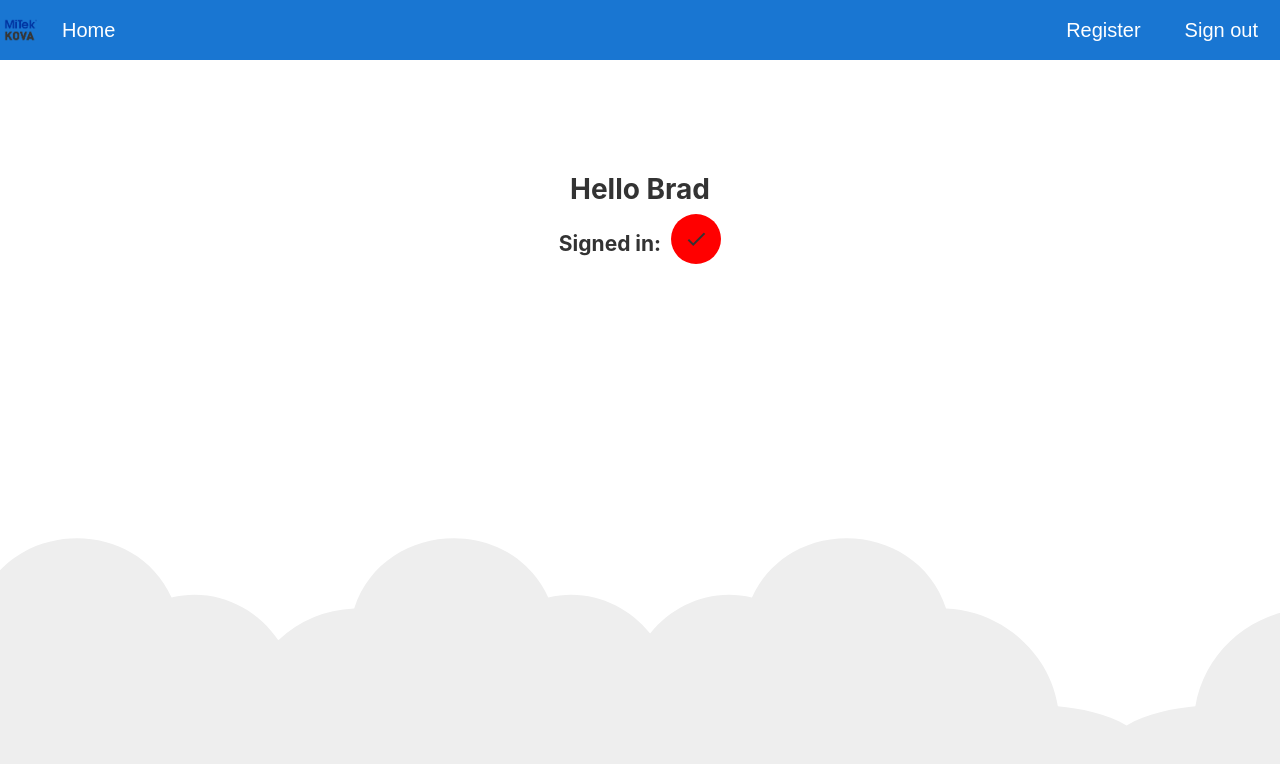
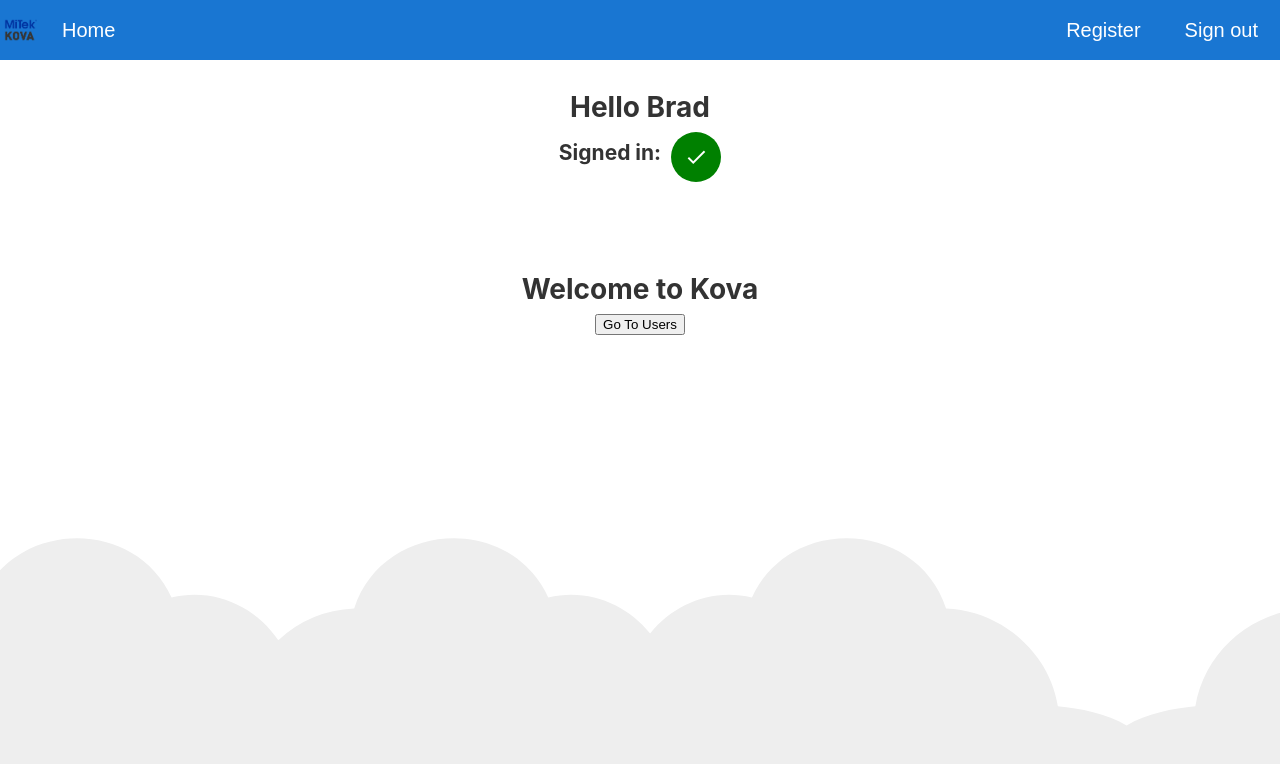
Before and after one commit to MiTek-Kova/AngularTraining, an Angular app in the folder exercises/: page / in a window 1280 px wide. Both pictures are taken after a click on the button "Sign in". Shown: the top 764 px of the page. Built offline with nearby package versions, Linux system fonts and the light colour scheme.

Commit message:
adjust home component with further navigation

```diff
--- a/exercises/src/app/app.component.html
+++ b/exercises/src/app/app.component.html
@@ -1,5 +1,12 @@
 <app-navbar (signedInEvent)="signedInEvent($event)"></app-navbar>
 <div class="content" role="main">
+
+  <h1 *ngIf="!signedIn">Please sign in</h1>
+  <h1 *ngIf="signedIn">Hello {{name}}</h1>
+  <div class="signedInStatus">
+    <h2>Signed in:</h2>
+    <span class="material-icons" [ngClass]="{ 'signedIn': signedIn, 'notSignedIn': !signedIn }">{{ signedIn ? 'done' : 'close'}}</span>
+  </div>
 
   <svg id="clouds" xmlns="http://www.w3.org/2000/svg" width="2611.084" height="485.677" viewBox="0 0 2611.084 485.677">
     <title>Gray Clouds Background</title>
--- a/exercises/src/app/app.component.ts
+++ b/exercises/src/app/app.component.ts
@@ -8,6 +8,9 @@ import { Component } from '@angular/core';
 export class AppComponent {
   title = 'exercises';
   signedIn: boolean = false;
+  name: string = "Brad";
+
+  users:{username:string,status:string}[] = [];
 
   signedInEvent(value: boolean): void {
     this.signedIn = value;
--- a/exercises/src/app/app.module.ts
+++ b/exercises/src/app/app.module.ts
@@ -10,8 +10,8 @@ import { SelectedUserDirective } from './directives/selected-user.directive';
 import { UserDetailsComponent } from './components/user-details/user-details.component';
 import { AppRoutingModule } from './app-routing.module';
 import { ErrorComponent } from './components/error/error.component';
-import {UserService} from "./services/user.service";
-import { HomeComponent } from './components/home/home.component';
+import { UserService } from "./services/user.service";
+import { HomeComponent } from "./components/home/home.component";
 
 @NgModule({
   declarations: [
@@ -23,7 +23,7 @@ import { HomeComponent } from './components/home/home.component';
     SelectedUserDirective,
     UserDetailsComponent,
     ErrorComponent,
-    HomeComponent,
+    HomeComponent
   ],
   imports: [
     BrowserModule,
--- a/exercises/src/app/components/home/home.component.html
+++ b/exercises/src/app/components/home/home.component.html
@@ -1,7 +1,6 @@
 <div class="content" role="main">
-  <h1>Hello {{name}}</h1>
-  <div class="signedInStatus">
-    <h2>Signed in:</h2>
-    <span class="material-icons signedIn" [ngClass]="{ 'signedIn': signedIn, 'notSignedIn': !signedIn }">{{'done'}}</span>
-  </div>
+  <h1>Welcome to Kova</h1>
+  <button (click)="goToUsers()">
+  Go To Users
+  </button>
 </div>
--- a/exercises/src/app/components/home/home.component.ts
+++ b/exercises/src/app/components/home/home.component.ts
@@ -1,4 +1,5 @@
 import { Component, OnInit } from '@angular/core';
+import {Router} from "@angular/router";
 
 @Component({
   selector: 'app-home',
@@ -9,10 +10,13 @@ export class HomeComponent implements OnInit {
 
   name: string = "Brad";
 
-  constructor() { }
+  constructor(private router: Router) { }
 
   ngOnInit(): void {
 
   }
 
+  goToUsers() {
+    this.router.navigate(['/user-list'])
+  }
 }
--- a/exercises/src/app/components/navbar/navbar.component.ts
+++ b/exercises/src/app/components/navbar/navbar.component.ts
@@ -27,8 +27,10 @@ export class NavbarComponent implements OnInit {
   signIn(): void {
     if (this.signedIn) {
       this.authService.logOut();
+      this.router.navigate(['/'])
     } else {
       this.authService.login();
+      this.router.navigate(['home'])
     }
     this.signedIn = this.authService.isLoggedIn;
     this.signedInEvent.emit(this.signedIn);
--- a/exercises/src/app/guards/auth.guard.ts
+++ b/exercises/src/app/guards/auth.guard.ts
@@ -14,7 +14,7 @@ export class AuthGuard implements CanActivate {
   canActivate(route: ActivatedRouteSnapshot, state: RouterStateSnapshot)
     : Observable<boolean | UrlTree> | Promise<boolean | UrlTree> | boolean | UrlTree {
     if (!this.authService.isLoggedIn)
-      return this.route.createUrlTree(['/home']);
+      return this.route.createUrlTree(['/']);
 
     return true;
   }
```
Also changed, not shown: exercises/src/app/app-routing.module.ts (+8 -5 lines).
